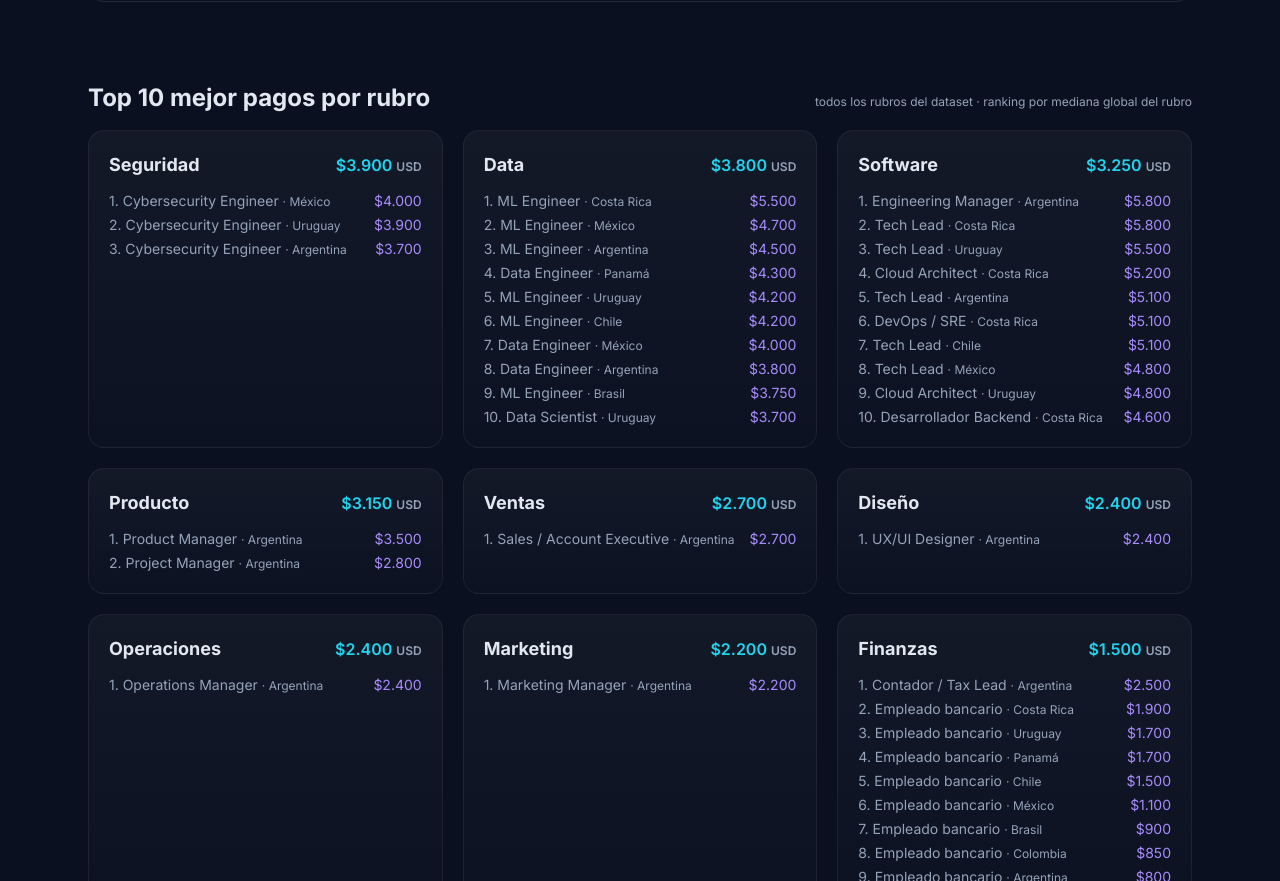
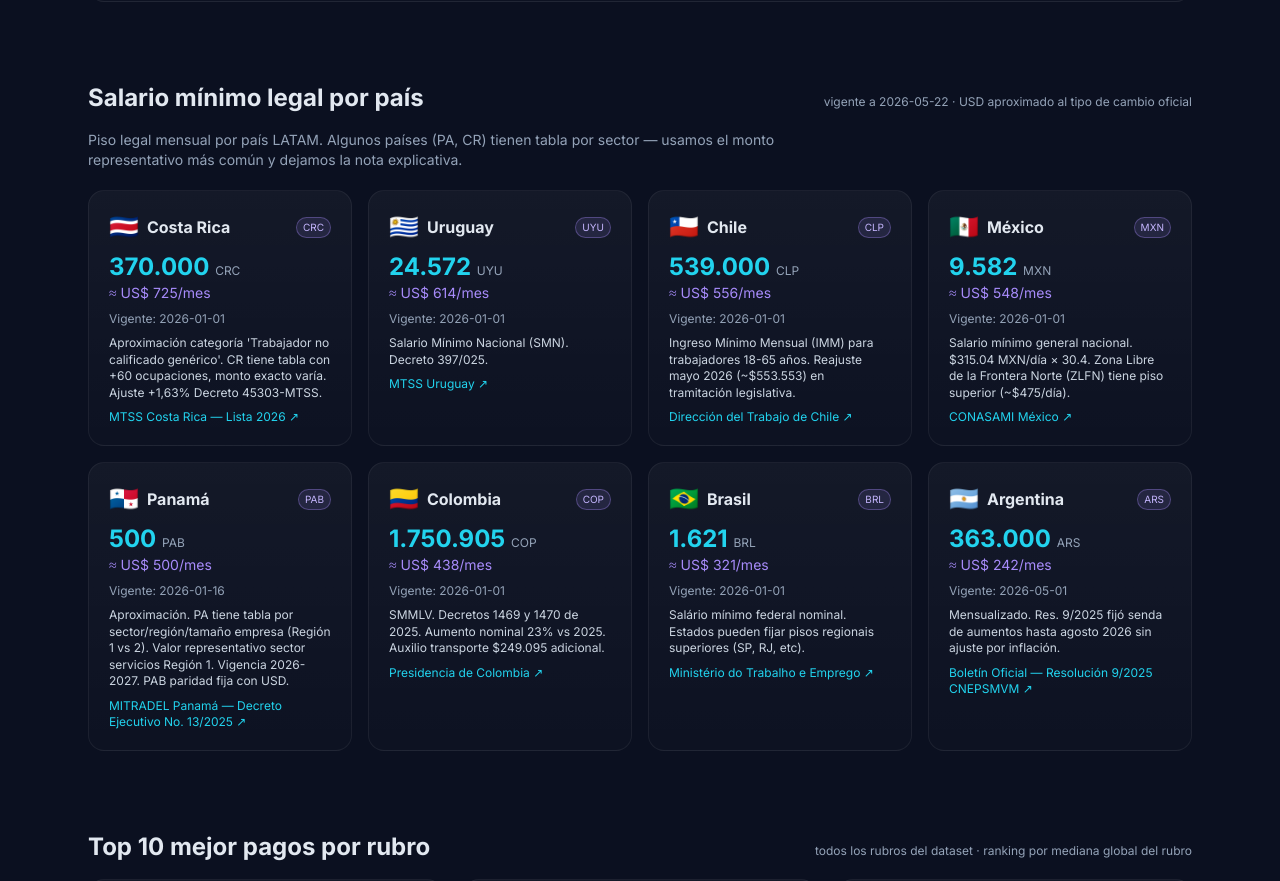
Before and after one commit to missingus3r/salarios-latam, a plain HTML site: page index.html in a window 1280 px wide. Shown: the part 1919-2800 px from the top of the page. Drawn offline with nearby package versions, Linux system fonts and the light colour scheme; animation ran at ten frames a second.

Commit message:
feat: add min_wage dataset + UI section (8 países LATAM)
Nuevo data/min_wage.json con salario mínimo legal mensual 2026 por país
(AR/BR/CL/CO/CR/MX/PA/UY) con USD aproximado, fecha vigente y fuente oficial.
UI: nueva sección "Salario mínimo legal por país" entre filtros y Top 10,
grid de 8 cards (4 columnas en desktop) ordenadas por USD descendente,
con bandera, monto local, USD approx, notas y link a fuente oficial.
meta.json bump 0.6.3 → 0.7.0 y agrega 5 sources oficiales (BO Argentina,
Presidencia CO, DT Chile, MITRADEL Panamá, MTSS Costa Rica).

Co-Authored-By: Claude Opus 4.7 (1M context) <noreply@anthropic.com>

```diff
--- a/data/meta.json
+++ b/data/meta.json
@@ -1,10 +1,45 @@
 {
-  "version": "0.6.3",
-  "last_updated": "2026-05-13T09:04:59Z",
+  "version": "0.7.0",
+  "last_updated": "2026-05-22T07:05:00Z",
   "records": 197,
   "rubros": 18,
   "paises": 8,
   "sources": [
+    {
+      "name": "Boletín Oficial Argentina — Res. 9/2025 CNEPSMVM",
+      "url": "https://www.boletinoficial.gob.ar/detalleAviso/primera/335463/20251203",
+      "license": "Oficial / dominio público",
+      "fetched": "2026-05-22",
+      "scope": "Salario mínimo legal Argentina 2026 (senda escalonada nov 2025 → ago 2026)"
+    },
+    {
+      "name": "Presidencia de Colombia — SMMLV 2026",
+      "url": "https://www.presidencia.gov.co/prensa/Paginas/Salario-vital-2-000-000-a-partir-de-enero-de-2026-251230.aspx",
+      "license": "Oficial",
+      "fetched": "2026-05-22",
+      "scope": "SMMLV Colombia 2026 (Decretos 1469/1470)"
+    },
+    {
+      "name": "Dirección del Trabajo de Chile",
+      "url": "https://www.dt.gob.cl/portal/1626/w3-article-60141.html",
+      "license": "Oficial",
+      "fetched": "2026-05-22",
+      "scope": "Ingreso Mínimo Mensual Chile"
+    },
+    {
+      "name": "MITRADEL Panamá — Decreto Ejecutivo No. 13/2025",
+      "url": "https://apps.mitradel.gob.pa/SalarioMinimo/",
+      "license": "Oficial",
+      "fetched": "2026-05-22",
+      "scope": "Salario mínimo Panamá 2026-2027 por sector y región"
+    },
+    {
+      "name": "MTSS Costa Rica — Lista salarios mínimos 2026",
+      "url": "https://mtss.go.cr/temas-laborales/salarios/lista_salarios_minimos_2026.pdf",
+      "license": "Oficial",
+      "fetched": "2026-05-22",
+      "scope": "Salarios mínimos Costa Rica 2026 (Decreto 45303-MTSS)"
+    },
     {
       "name": "Sysarmy / OpenQube — Encuesta sueldos 2026.01",
       "url": "https://sueldos.openqube.io/encuesta-sueldos-2026.01/",
--- /dev/null
+++ b/data/min_wage.json
@@ -0,0 +1,121 @@
+{
+  "version": "1.0.0",
+  "last_updated": "2026-05-22",
+  "methodology": "Salarios mínimos legales mensuales vigentes a mayo 2026 por país. USD aproximado calculado con tipo de cambio oficial al 2026-05-22 (BCRA mayorista para AR, ~$1500/USD). Países con esquema heterogéneo (PA, CR) reportan la categoría más representativa con nota explicativa.",
+  "fx_rates_used": {
+    "ARS_USD": 1500,
+    "BRL_USD": 5.05,
+    "CLP_USD": 970,
+    "COP_USD": 4000,
+    "CRC_USD": 510,
+    "MXN_USD": 17.5,
+    "PAB_USD": 1.00,
+    "UYU_USD": 40
+  },
+  "wages": [
+    {
+      "pais": "Argentina",
+      "iso": "AR",
+      "currency": "ARS",
+      "amount_local": 363000,
+      "amount_usd_approx": 242,
+      "effective_date": "2026-05-01",
+      "next_adjustment": "2026-06-01",
+      "frequency": "monthly",
+      "notes": "Mensualizado. Res. 9/2025 fijó senda de aumentos hasta agosto 2026 sin ajuste por inflación.",
+      "source_url": "https://www.boletinoficial.gob.ar/detalleAviso/primera/335463/20251203",
+      "source_name": "Boletín Oficial — Resolución 9/2025 CNEPSMVM"
+    },
+    {
+      "pais": "Brasil",
+      "iso": "BR",
+      "currency": "BRL",
+      "amount_local": 1621,
+      "amount_usd_approx": 321,
+      "effective_date": "2026-01-01",
+      "next_adjustment": "2027-01-01",
+      "frequency": "monthly",
+      "notes": "Salário mínimo federal nominal. Estados pueden fijar pisos regionais superiores (SP, RJ, etc).",
+      "source_url": "https://www.gov.br/trabalho-e-emprego/",
+      "source_name": "Ministério do Trabalho e Emprego"
+    },
+    {
+      "pais": "Chile",
+      "iso": "CL",
+      "currency": "CLP",
+      "amount_local": 539000,
+      "amount_usd_approx": 556,
+      "effective_date": "2026-01-01",
+      "next_adjustment": "2026-05-01",
+      "frequency": "monthly",
+      "notes": "Ingreso Mínimo Mensual (IMM) para trabajadores 18-65 años. Reajuste mayo 2026 (~$553.553) en tramitación legislativa.",
+      "source_url": "https://www.dt.gob.cl/portal/1626/w3-article-60141.html",
+      "source_name": "Dirección del Trabajo de Chile"
+    },
+    {
+      "pais": "Colombia",
+      "iso": "CO",
+      "currency": "COP",
+      "amount_local": 1750905,
+      "amount_usd_approx": 438,
+      "effective_date": "2026-01-01",
+      "next_adjustment": "2027-01-01",
+      "frequency": "monthly",
+      "notes": "SMMLV. Decretos 1469 y 1470 de 2025. Aumento nominal 23% vs 2025. Auxilio transporte $249.095 adicional.",
+      "source_url": "https://www.presidencia.gov.co/prensa/Paginas/Salario-vital-2-000-000-a-partir-de-enero-de-2026-251230.aspx",
+      "source_name": "Presidencia de Colombia"
+    },
+    {
+      "pais": "Costa Rica",
+      "iso": "CR",
+      "currency": "CRC",
+      "amount_local": 370000,
+      "amount_usd_approx": 725,
+      "effective_date": "2026-01-01",
+      "next_adjustment": "2027-01-01",
+      "frequency": "monthly",
+      "notes": "Aproximación categoría 'Trabajador no calificado genérico'. CR tiene tabla con +60 ocupaciones, monto exacto varía. Ajuste +1,63% Decreto 45303-MTSS.",
+      "source_url": "https://mtss.go.cr/temas-laborales/salarios/lista_salarios_minimos_2026.pdf",
+      "source_name": "MTSS Costa Rica — Lista 2026"
+    },
+    {
+      "pais": "México",
+      "iso": "MX",
+      "currency": "MXN",
+      "amount_local": 9582,
+      "amount_usd_approx": 548,
+      "effective_date": "2026-01-01",
+      "next_adjustment": "2027-01-01",
+      "frequency": "monthly",
+      "notes": "Salario mínimo general nacional. $315.04 MXN/día × 30.4. Zona Libre de la Frontera Norte (ZLFN) tiene piso superior (~$475/día).",
+      "source_url": "https://www.gob.mx/conasami",
+      "source_name": "CONASAMI México"
+    },
+    {
+      "pais": "Panamá",
+      "iso": "PA",
+      "currency": "PAB",
+      "amount_local": 500,
+      "amount_usd_approx": 500,
+      "effective_date": "2026-01-16",
+      "next_adjustment": "2028-01-01",
+      "frequency": "monthly",
+      "notes": "Aproximación. PA tiene tabla por sector/región/tamaño empresa (Región 1 vs 2). Valor representativo sector servicios Región 1. Vigencia 2026-2027. PAB paridad fija con USD.",
+      "source_url": "https://apps.mitradel.gob.pa/SalarioMinimo/",
+      "source_name": "MITRADEL Panamá — Decreto Ejecutivo No. 13/2025"
+    },
+    {
+      "pais": "Uruguay",
+      "iso": "UY",
+      "currency": "UYU",
+      "amount_local": 24572,
+      "amount_usd_approx": 614,
+      "effective_date": "2026-01-01",
+      "next_adjustment": "2027-01-01",
+      "frequency": "monthly",
+      "notes": "Salario Mínimo Nacional (SMN). Decreto 397/025.",
+      "source_url": "https://www.gub.uy/ministerio-trabajo-seguridad-social/",
+      "source_name": "MTSS Uruguay"
+    }
+  ]
+}
--- a/index.html
+++ b/index.html
@@ -319,6 +319,16 @@ uy = [r for r in data if r['pais'] == 'Uruguay']</code></pre>
   </div>
 </div>
 
+<!-- Salario mínimo legal por país -->
+<section id="min-wage-section" class="max-w-6xl mx-auto px-6 py-10">
+  <div class="flex items-baseline justify-between mb-4 flex-wrap gap-2">
+    <h2 class="text-2xl font-bold">Salario mínimo legal por país</h2>
+    <span class="text-xs text-muted">vigente a <span id="min-wage-updated">—</span> · USD aproximado al tipo de cambio oficial</span>
+  </div>
+  <p class="text-sm text-muted mb-5 max-w-3xl">Piso legal mensual por país LATAM. Algunos países (PA, CR) tienen tabla por sector — usamos el monto representativo más común y dejamos la nota explicativa.</p>
+  <div class="grid grid-cols-1 md:grid-cols-2 lg:grid-cols-4 gap-4" id="min-wage-grid"></div>
+</section>
+
 <!-- Top 10 por rubro -->
 <section class="max-w-6xl mx-auto px-6 py-10">
   <div class="flex items-baseline justify-between mb-4 flex-wrap gap-2">
--- a/main.js
+++ b/main.js
@@ -3,6 +3,7 @@ import * as THREE from 'three';
 // ─── State ─────────────────────────────────────────────────────────────
 let DATA = [];
 let META = {};
+let MIN_WAGE = null;
 let HISTORY = null; // lazy
 let filters = { search: '', pais: '', rubro: '', seniority: '', modalidad: '' };
 let pagination = { page: 1, pageSize: 20 };
@@ -10,18 +11,21 @@ let sortState = { key: null, dir: 'asc' };
 
 // ─── Bootstrap ─────────────────────────────────────────────────────────
 async function load() {
-  const [data, meta] = await Promise.all([
+  const [data, meta, minWage] = await Promise.all([
     fetch('./data/salaries.json').then(r => r.json()),
     fetch('./data/meta.json').then(r => r.json()),
+    fetch('./data/min_wage.json').then(r => r.json()).catch(() => null),
   ]);
   DATA = data;
   META = meta;
+  MIN_WAGE = minWage;
   renderStats();
   populateSelects();
   bindFilters();
   bindSort();
   render();
   renderTopRubros();
+  renderMinWage();
   renderSources();
   bindModals();
   bindTabs();
@@ -400,6 +404,46 @@ function renderTopRubros() {
   document.getElementById('top-rubros').innerHTML = html;
 }
 
+const COUNTRY_FLAGS = {
+  AR: '🇦🇷', BR: '🇧🇷', CL: '🇨🇱', CO: '🇨🇴',
+  CR: '🇨🇷', MX: '🇲🇽', PA: '🇵🇦', UY: '🇺🇾'
+};
+
+function renderMinWage() {
+  const grid = document.getElementById('min-wage-grid');
+  if (!grid || !MIN_WAGE || !Array.isArray(MIN_WAGE.wages)) return;
+  const stamp = document.getElementById('min-wage-updated');
+  if (stamp) stamp.textContent = MIN_WAGE.last_updated || '—';
+  const html = MIN_WAGE.wages
+    .slice()
+    .sort((a, b) => b.amount_usd_approx - a.amount_usd_approx)
+    .map(w => {
+      const flag = COUNTRY_FLAGS[w.iso] || '🌎';
+      const localFmt = w.amount_local.toLocaleString('es-AR');
+      const usdFmt = w.amount_usd_approx.toLocaleString('es-AR');
+      const sourceLink = w.source_url
+        ? `<a href="${escape(w.source_url)}" target="_blank" rel="noopener" class="text-accent hover:underline text-xs">${escape(w.source_name || 'Fuente')} ↗</a>`
+        : '';
+      return `
+        <div class="card rounded-2xl p-5 flex flex-col gap-2">
+          <div class="flex items-center gap-2">
+            <span class="text-2xl">${flag}</span>
+            <h3 class="text-base font-bold">${escape(w.pais)}</h3>
+            <span class="pill text-[10px] px-1.5 py-0.5 rounded-full ml-auto">${escape(w.currency)}</span>
+          </div>
+          <div>
+            <div class="text-2xl font-bold text-accent">${localFmt} <span class="text-xs text-muted font-normal">${escape(w.currency)}</span></div>
+            <div class="text-sm text-accent2">≈ US$ ${usdFmt}/mes</div>
+          </div>
+          <div class="text-xs text-muted">Vigente: ${escape(w.effective_date || '—')}</div>
+          ${w.notes ? `<div class="text-xs text-slate-300 leading-snug">${escape(w.notes)}</div>` : ''}
+          ${sourceLink}
+        </div>
+      `;
+    }).join('');
+  grid.innerHTML = html;
+}
+
 // ─── Helpers ───────────────────────────────────────────────────────────
 function median(arr) {
   const sorted = [...arr].filter(n => Number.isFinite(n)).sort((a, b) => a - b);
```
